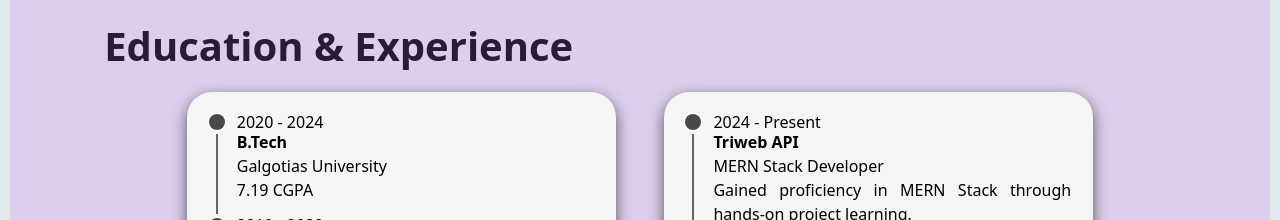
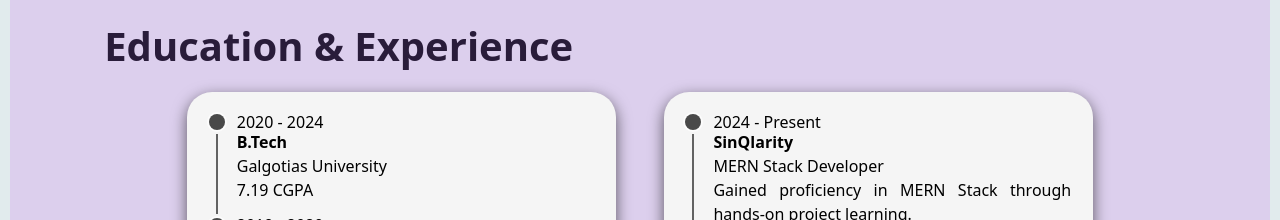
Before and after one commit to krish3742/portfolio, a React (Create React App) app: page / in a window 1280 px wide. Shown: the part 980-1200 px from the top of the page. Built offline with nearby package versions, Linux system fonts and the light colour scheme.

Commit message:
Updated name of the triweb api

```diff
--- a/src/components/Experience.js
+++ b/src/components/Experience.js
@@ -49,7 +49,7 @@
                             <div className={Style.contentDiv}>
                                 <div className={Style.mernContent}>
                                     <p className={Style.years}>2024 - Present</p>
-                                    <h4 className='font-bold'>Triweb API</h4>
+                                    <h4 className='font-bold'>SinQlarity</h4>
                                     <p className='min-w-full'>MERN Stack Developer</p>
                                     <p className={Style.para}>Gained proficiency in MERN Stack through hands-on project learning.</p>
                                 </div>
```
